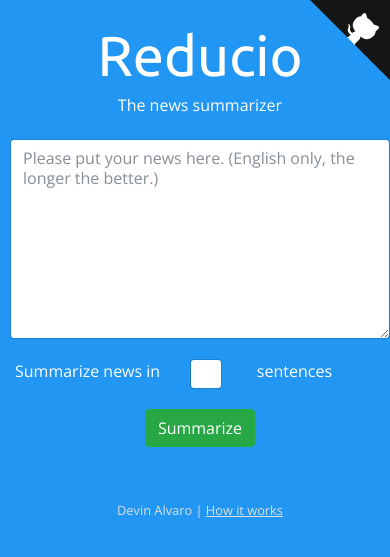
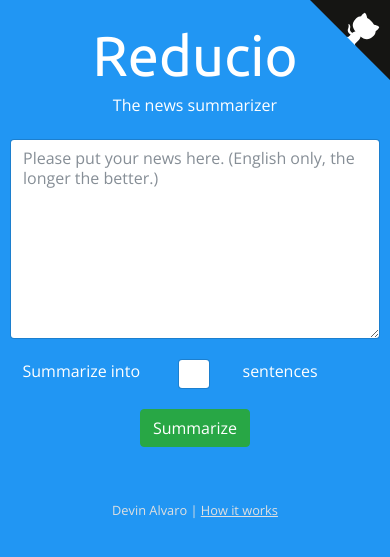
Before and after one commit to devinalvaro/reducio, a Flask app: page / in a window 390 px wide. Shown: the top 557 px of the page. Run offline with Flask 2, Linux system fonts and the light colour scheme; some libraries are stand-ins or nearby versions.

Commit message:
Make the web page more responsive on smaller devices

```diff
--- a/static/main.css
+++ b/static/main.css
@@ -20,12 +20,11 @@ body {
 }
 
 #main-body {
-    width: 400px;
+    max-width: 400px;
 }
 
 #text-box {
     margin: 20px 10px;
-    width: 400px;
     height: 200px;
 }
 
@@ -39,7 +38,7 @@ body {
 }
 
 #sum-btn {
-    margin: 10px auto 20px;
+    margin: 20px auto;
 
     cursor: pointer;
 }
--- a/templates/index.html
+++ b/templates/index.html
@@ -43,21 +43,21 @@
         </div>
 
         <div class="row">
-            <div class="col-auto">
-                <p style="color:#fff">Summarize news in</p>
+            <div class="col-5">
+                <span style="color: #fff;">Summarize into</span>
             </div>
             <div class="col-2">
                 <textarea id="number-box" class="form-control input-sm" maxlength="2"></textarea>
             </div>
-            <div class="col-auto">
-                <p style="color:#fff">sentences</p>
+            <div class="col-2">
+                <span style="color :#fff;">sentences</span>
             </div>
         </div>
 
         <div class="row">
-            <div class="col center-block">
+            <div class="col">
                 <button id="sum-btn" class="btn btn-success">
-                    <span class="pull-right">Summarize</span>
+                    Summarize
                 </button>
             </div>
         </div>
@@ -66,11 +66,11 @@
             <div id="summarized-text-box" align="left"></div>
         </div>
 
-        <div class="row" style="margin:10px">
+        <div class="row" style="margin: 10px;">
             <div class="col-12 center-block">
-                <span style="font-size:0.8em; color:#e0e0e0">
+                <span style="font-size: 0.8em; color: #e0e0e0;">
                     Devin Alvaro |
-                    <a style="color:#e0e0e0" href="https://github.com/devinalvaro/reducio#how-it-works">
+                    <a style="color: #e0e0e0;" href="https://github.com/devinalvaro/reducio#how-it-works">
                         <u>How it works</u>
                     </a>
                 </span>
```
